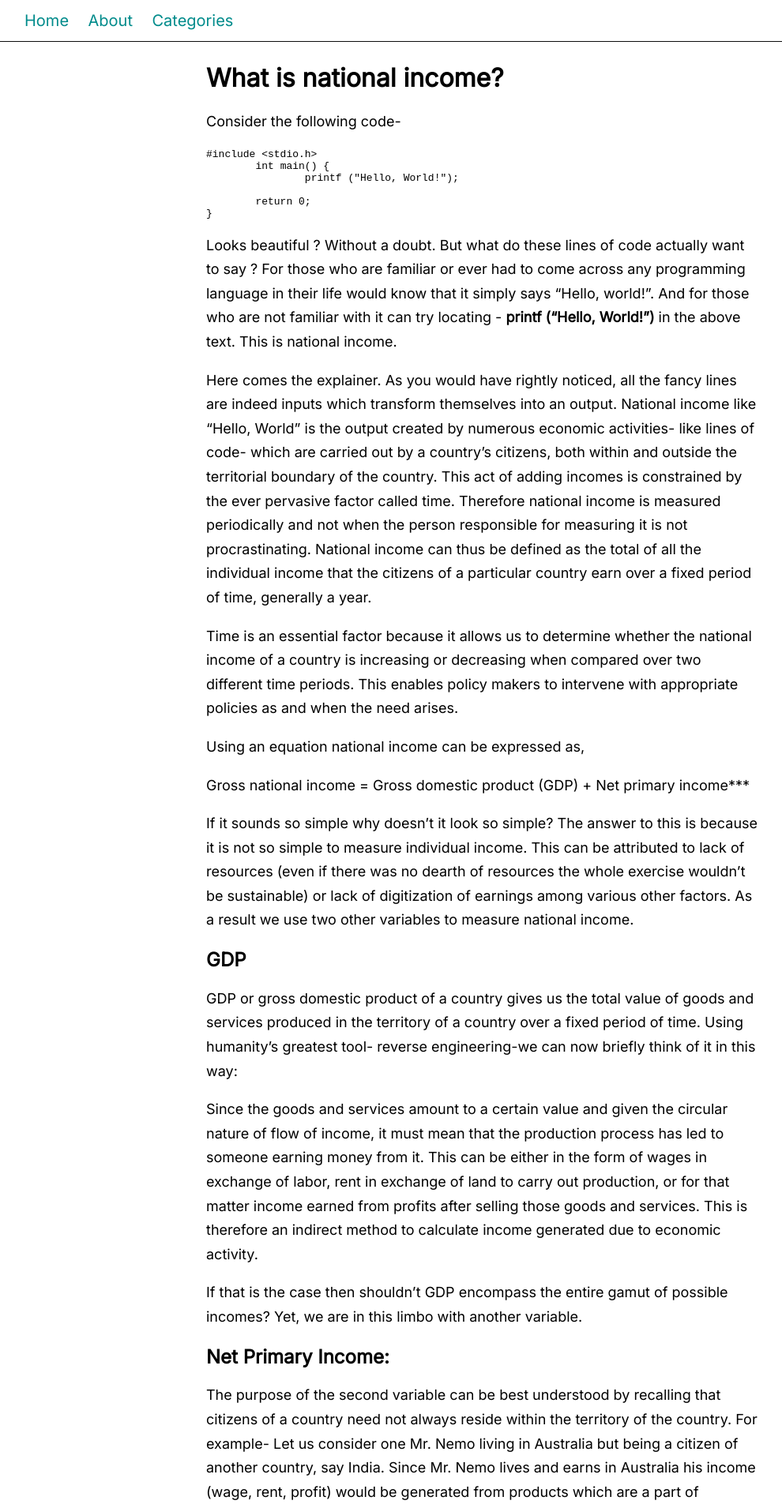
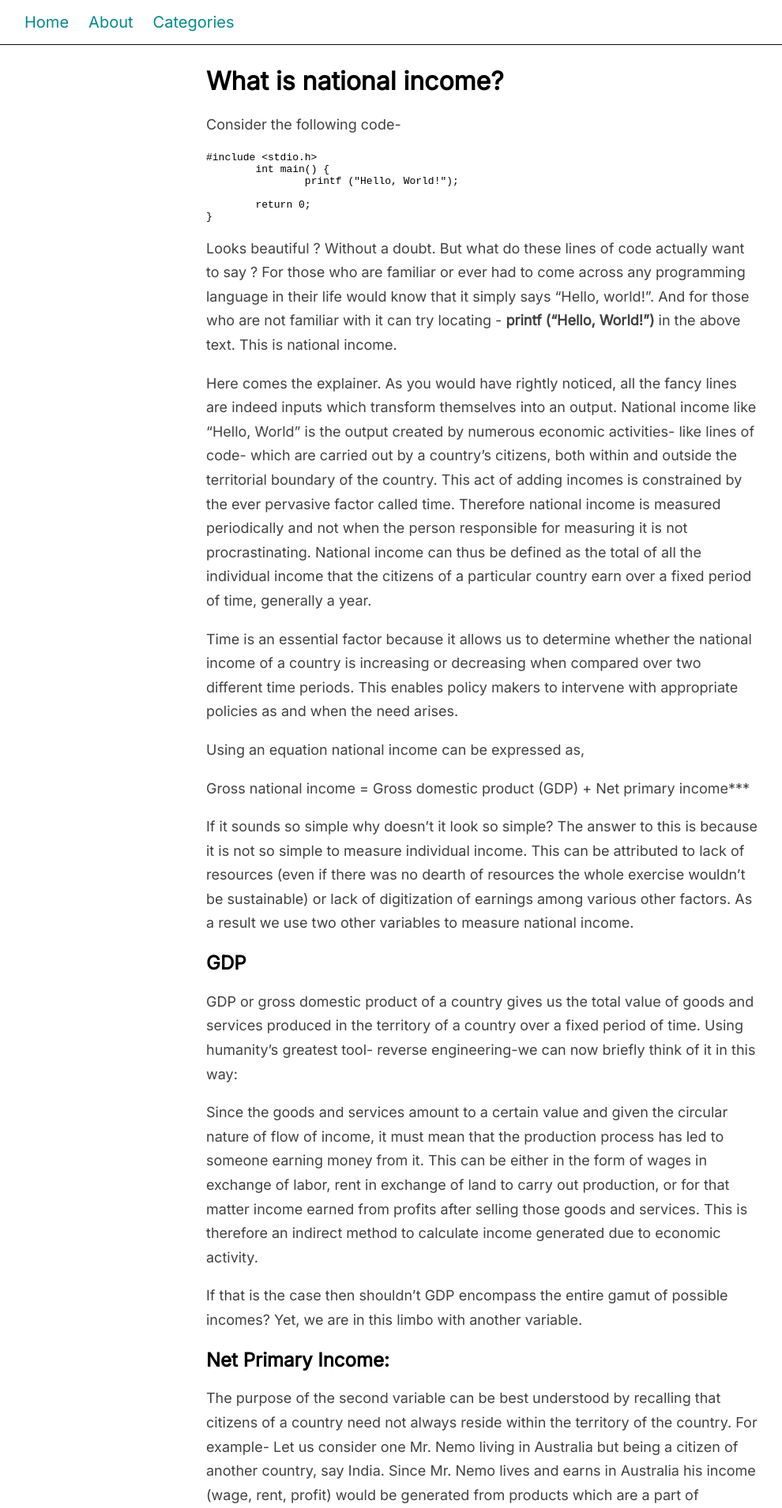
Before and after one commit to generalistsanctuary/generalistsanctuary.github.io, a Jekyll site: the page built from _posts/2022-04-07-What-is-national-income.md, in a window 1280 px wide. Shown: the top 1910 px of the page at 79% size, without its empty margins (29-1019 px from the left). Built offline with Jekyll 4.4.1, drawn with Linux system fonts in a browser that asks for light colours.

Commit message:
Update posts-style.css

```diff
--- a/styles/posts-style.css
+++ b/styles/posts-style.css
@@ -23,6 +23,7 @@
   padding: 0 20px;
   font-size: 18px;
   line-height: 1.7;
+  color: hsl(0deg 0% 26%);
 }
 pre{
  max-width: 700px;
@@ -80,11 +81,12 @@
 }
 ul{
 max-width: 700px;
-      margin: 0 auto;
-      line-height: 1.8;
-      padding-left: 4%;
-      padding-right: 4%;
-      font-size: 16px;
+       margin-left: auto;
+  margin-right: auto;
+  padding: 0 20px;
+  font-size: 18px;
+  line-height: 1.7;
+    color: hsl(0deg 0% 26%);
 }
 ol{
       max-width: 700px;
@@ -93,4 +95,5 @@
   padding: 0 20px;
   font-size: 18px;
   line-height: 1.7;
+    color: hsl(0deg 0% 26%);
 }
```
